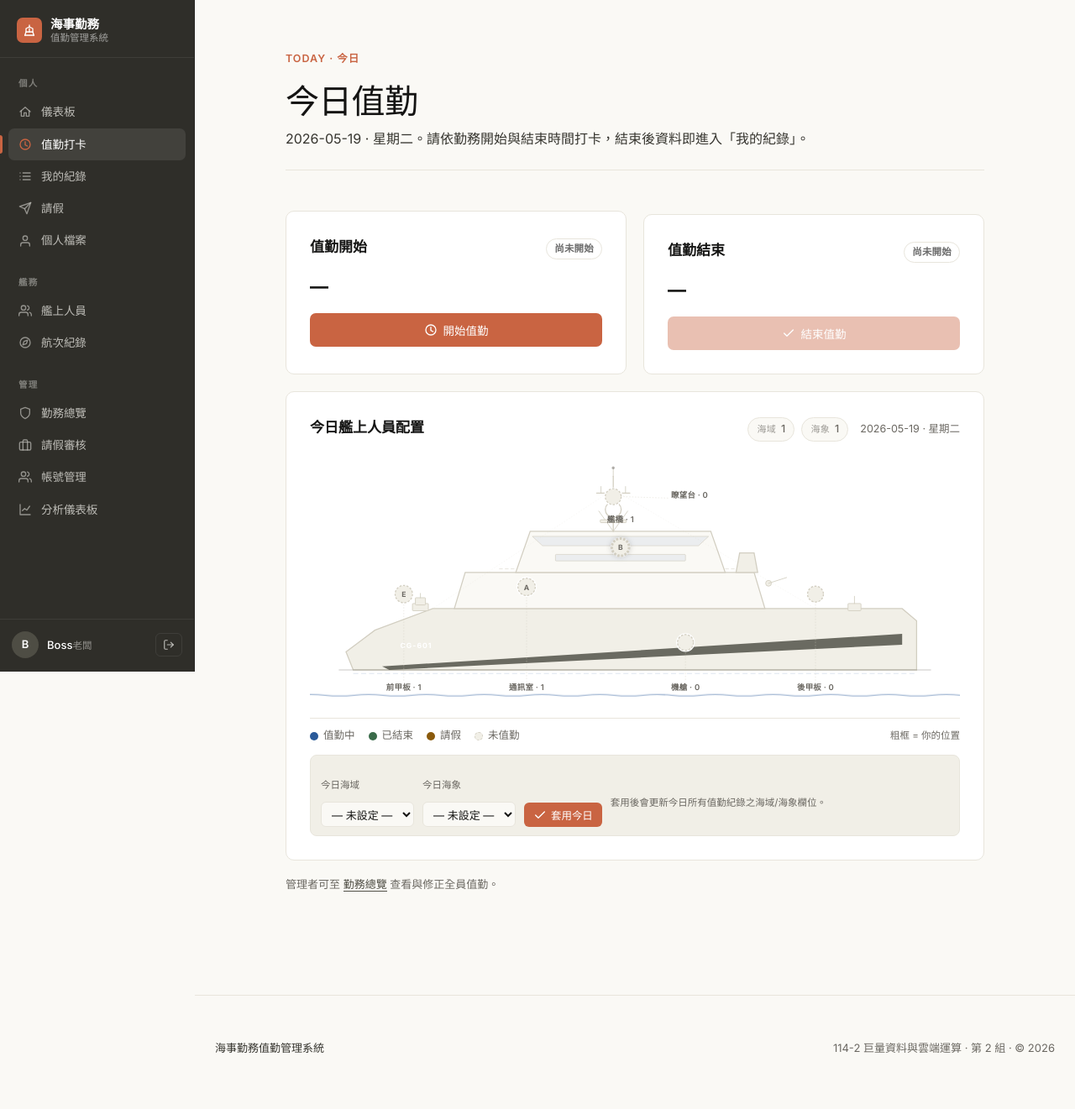
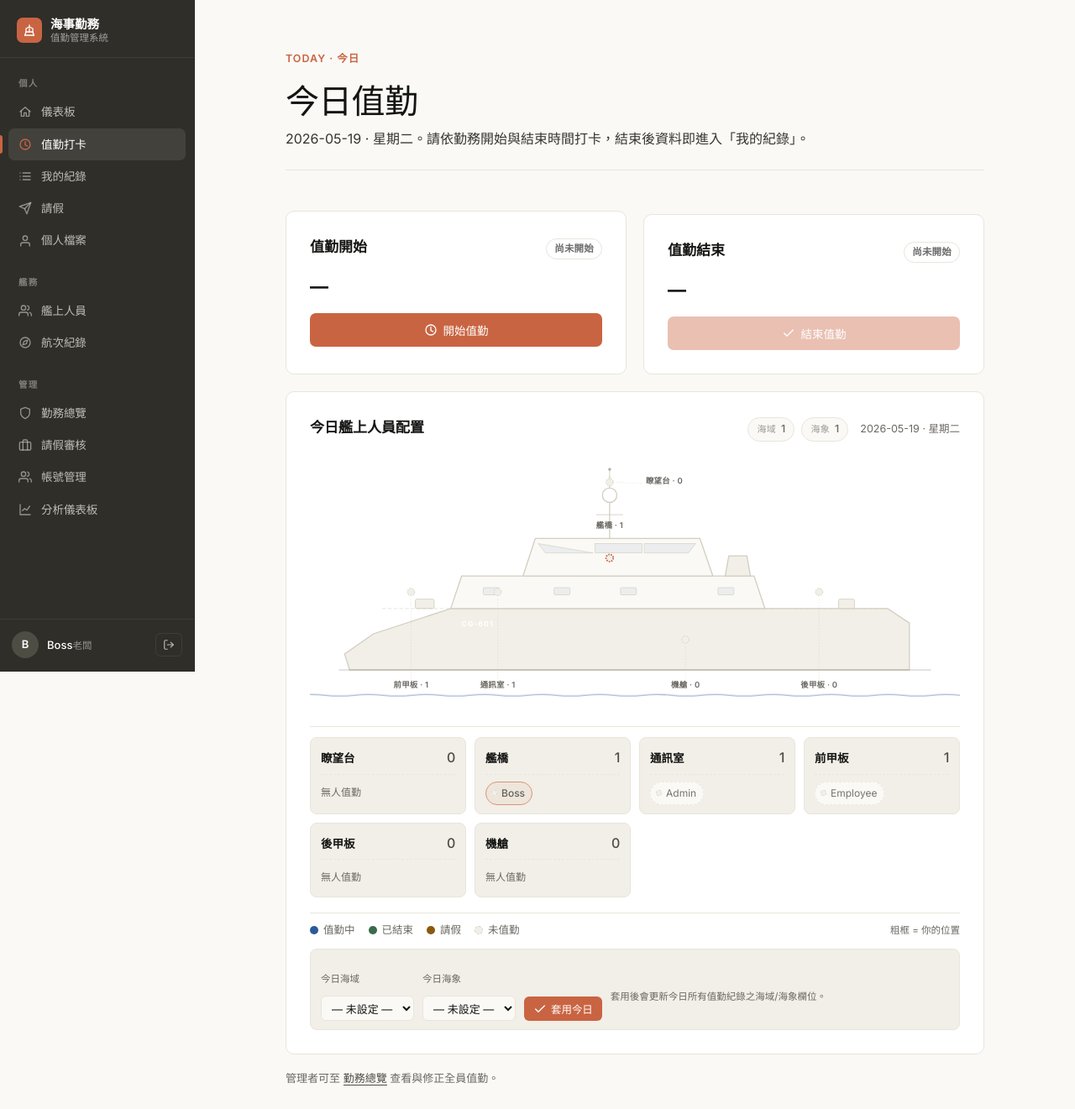
Before and after one commit to rocjveteran/114-2_BigDataCC-2nd, a PHP site: page /punch.php in a window 1280 px wide. Shown: the top 1321 px of the page at 84% size. Before the commit the page ends 1255 px from the top, so only its background shows below. Run offline with PHP 8.4, Linux system fonts and the light colour scheme; a user stored in the database is signed in; data comes from the database, SQL or seed files in the repository; data that the repository does not hold is empty.

Commit message:
[app] 船艦視覺化大幅簡化 + 新增站位人員清單區塊
船體：
- 移除大斜條 wedge（蓋住 CG-601 與機艙趙）→ 改為一條細斜線 accent
- 移除信號旗繩 halyards、多餘 antenna platforms、tripod struts、water cannon mount
- 簡化桅杆：只剩 1 條垂直 + 1 個雷達球 + 1 條天線橫桿 + 頂尖
- 駕駛艙窗：1 條長條 → 3 個前傾梯形窗
- 下層艙窗：移除長條 → 4 個分離小窗
- 武器位置調整與重畫，更清楚識別

人物標記：
- 大圓形 + halo + 姓首字 (B/A/E/林…) → 改為 r=5 小色點
- Hover 自動放大 1.4×，title tooltip 顯示「姓名 · 狀態」
- 自己用 RAL accent 橘色描邊區別

新增 station roster 區塊（船下方）：
- 6 個站位獨立卡片：站位名 + 人數 + chip 清單
- 每人 chip 含顏色點 (info/ok/warn/off) + 姓名
- 自己的 chip 強調為橘色邊 + soft 橘背景

效果：船面不再擁擠、結構清晰、人員資訊在獨立區塊充分展開。

Co-Authored-By: Claude Opus 4.7 <noreply@anthropic.com>

```diff
--- a/src/app/punch.php
+++ b/src/app/punch.php
@@ -223,15 +223,16 @@ $wd = $weekday_zh[(int)date('w')];
       ];
     }
 
-    // Coords for Anping-class side profile (canvas 900 x 360)
-    // Hull line at y=215; superstructure y=160-215; bridge y=105-160; mast y=40-105; waves y=340+
+    // Anping-class side profile (canvas 900 x 360)
+    // Vertical zones:  mast 20-115 / bridge 115-170 / lower-super 170-215 / hull 215-300
+    // Label band: y=325. Waves: y>=340.
     $pos_coords = [
-      '瞭望台' => ['cx'=>420, 'cy'=>60,  'cap'=>['x'=>500, 'y'=>62,  'leader'=>true, 'ta'=>'start' ]],
-      '艦橋'   => ['cx'=>430, 'cy'=>130, 'cap'=>['x'=>430, 'y'=>95,  'ta'=>'middle']],
-      '通訊室' => ['cx'=>300, 'cy'=>185, 'cap'=>['x'=>300, 'y'=>328, 'leader'=>true, 'ta'=>'middle']],
-      '前甲板' => ['cx'=>130, 'cy'=>195, 'cap'=>['x'=>130, 'y'=>328, 'leader'=>true, 'ta'=>'middle']],
-      '後甲板' => ['cx'=>700, 'cy'=>195, 'cap'=>['x'=>700, 'y'=>328, 'leader'=>true, 'ta'=>'middle']],
-      '機艙'   => ['cx'=>520, 'cy'=>262, 'cap'=>['x'=>520, 'y'=>328, 'leader'=>true, 'ta'=>'middle']],
+      '瞭望台' => ['cx'=>415, 'cy'=>40,  'cap'=>['x'=>465, 'y'=>42,  'leader'=>true, 'ta'=>'start' ]],
+      '艦橋'   => ['cx'=>415, 'cy'=>145, 'cap'=>['x'=>415, 'y'=>104, 'ta'=>'middle']],
+      '通訊室' => ['cx'=>260, 'cy'=>192, 'cap'=>['x'=>260, 'y'=>325, 'leader'=>true, 'ta'=>'middle']],
+      '前甲板' => ['cx'=>140, 'cy'=>192, 'cap'=>['x'=>140, 'y'=>325, 'leader'=>true, 'ta'=>'middle']],
+      '後甲板' => ['cx'=>705, 'cy'=>192, 'cap'=>['x'=>705, 'y'=>325, 'leader'=>true, 'ta'=>'middle']],
+      '機艙'   => ['cx'=>520, 'cy'=>258, 'cap'=>['x'=>520, 'y'=>325, 'leader'=>true, 'ta'=>'middle']],
     ];
     $st_zh_map = ['on'=>'值勤中','done'=>'已結束','leave'=>'請假','off'=>'未值勤'];
 
@@ -267,75 +268,64 @@ $wd = $weekday_zh[(int)date('w')];
       </div>
       <svg class="ship-svg" viewBox="0 0 900 360" xmlns="http://www.w3.org/2000/svg" role="img" aria-label="海巡署安平級巡防艦人員配置示意圖">
         <!-- ═══════════════════════════════════════════════════════════════
-             安平級巡防艦 (Anping-class OPV, 600t)
-             Wave-piercing catamaran, angular stealth profile
+             安平級巡防艦 (Anping-class OPV, 600t) — minimalist line-art
+             人物以小圓點呈現，hover 顯示姓名；詳細名單於下方獨立區塊。
              ═══════════════════════════════════════════════════════════════ -->
 
-        <!-- Hull — sharp wave-piercing bow, flat bottom, vertical stern -->
+        <!-- HULL: low freeboard, angular wave-piercing bow, vertical stern -->
         <path class="sh-hull" d="
-          M 60,300
-          L 50,275
-          L 90,245
-          L 170,215
-          L 820,215
-          L 840,232
-          L 840,300
+          M 55,300
+          L 48,278
+          L 88,250
+          L 195,215
+          L 800,215
+          L 830,235
+          L 830,300
           Z"/>
-        <!-- Hull diagonal stripe (海巡 identification, RAL primary subtle) -->
-        <path class="sh-stripe" d="M 100,295 L 820,250 L 820,265 L 110,300 Z"/>
-        <!-- Bow registration text -->
-        <text class="sh-reg" x="125" y="270" text-anchor="start">CG-601</text>
 
-        <!-- Lower superstructure (comms/cabin tier) -->
-        <path class="sh-struct" d="M 200,215 L 215,165 L 615,165 L 630,215 Z"/>
-        <!-- Upper bridge tier (raised, narrower, with forward-raked front) -->
-        <path class="sh-struct" d="M 285,165 L 305,108 L 555,108 L 575,165 Z"/>
-        <!-- Bridge front raked window band (sloped to follow front edge) -->
-        <path class="sh-window" d="M 308,115 L 322,128 L 538,128 L 552,115 Z"/>
-        <!-- Bridge side window strip (long horizontal slot) -->
-        <rect class="sh-window" x="340" y="140" width="180" height="9" rx="1"/>
-        <!-- Wing platform (port bridge wing extension) -->
-        <line class="sh-railing" x1="262" y1="160" x2="285" y2="160"/>
-        <line class="sh-railing" x1="575" y1="160" x2="598" y2="160"/>
+        <!-- Thin subtle accent stripe (海巡 identification — single line, no fill wedge) -->
+        <line class="sh-stripe-line" x1="110" y1="260" x2="790" y2="245"/>
 
-        <!-- Mast assembly (single integrated mast with radar dome) -->
-        <line class="sh-mast" x1="420" y1="108" x2="420" y2="32"/>
-        <!-- Mast struts (tripod-like) -->
-        <line class="sh-mast-thin" x1="420" y1="108" x2="400" y2="80"/>
-        <line class="sh-mast-thin" x1="420" y1="108" x2="440" y2="80"/>
-        <!-- Lower antenna platform -->
-        <rect class="sh-platform" x="402" y="92" width="36" height="4" rx="1"/>
-        <!-- Radar dome (signature feature of Anping) -->
-        <circle class="sh-dome" cx="420" cy="78" r="11"/>
-        <!-- Upper antenna platform / sensor mount -->
-        <line class="sh-mast" x1="397" y1="55" x2="443" y2="55"/>
-        <line class="sh-mast-thin" x1="403" y1="55" x2="403" y2="46"/>
-        <line class="sh-mast-thin" x1="437" y1="55" x2="437" y2="46"/>
-        <!-- Top antenna -->
-        <line class="sh-mast-thin" x1="420" y1="32" x2="420" y2="20"/>
-        <circle cx="420" cy="20" r="2" fill="var(--muted)" opacity=".5"/>
-        <!-- Signal flag halyards (dashed lines from mast to bow/stern, decorative) -->
-        <line class="sh-halyard" x1="420" y1="50" x2="170" y2="215"/>
-        <line class="sh-halyard" x1="420" y1="50" x2="700" y2="215"/>
+        <!-- LOWER SUPERSTRUCTURE -->
+        <path class="sh-struct" d="M 195,215 L 210,170 L 615,170 L 630,215 Z"/>
 
-        <!-- Funnel (integrated, aft of bridge, low profile for stealth) -->
-        <path class="sh-funnel" d="M 590,165 L 595,138 L 615,138 L 620,165 Z"/>
+        <!-- UPPER BRIDGE (raised, raked-forward front) -->
+        <path class="sh-struct" d="M 295,170 L 312,118 L 540,118 L 558,170 Z"/>
 
-        <!-- Foredeck weapon — NCSIST 2.75in rocket launcher pedestal -->
-        <rect class="sh-weapon" x="142" y="208" width="22" height="10" rx="1"/>
-        <rect class="sh-weapon" x="146" y="200" width="14" height="10" rx="1"/>
-        <line class="sh-mast-thin" x1="153" y1="200" x2="153" y2="194"/>
+        <!-- Bridge front: 3 forward-raked windows -->
+        <path class="sh-window" d="M 316,125 L 326,138 L 392,138 Z"/>
+        <rect class="sh-window" x="395" y="125" width="65" height="13"/>
+        <path class="sh-window" d="M 463,125 L 534,125 L 524,138 L 463,138 Z"/>
 
-        <!-- Afterdeck weapon — 20mm autocannon -->
-        <rect class="sh-weapon" x="745" y="208" width="18" height="10" rx="1"/>
-        <line class="sh-mast-thin" x1="754" y1="208" x2="754" y2="198"/>
+        <!-- Lower super side windows (4 discrete panes, not a long strip) -->
+        <rect class="sh-window" x="240" y="186" width="22" height="10" rx="1.5"/>
+        <rect class="sh-window" x="338" y="186" width="22" height="10" rx="1.5"/>
+        <rect class="sh-window" x="430" y="186" width="22" height="10" rx="1.5"/>
+        <rect class="sh-window" x="565" y="186" width="22" height="10" rx="1.5"/>
 
-        <!-- Water cannon mount (above lower super, port side aft) -->
-        <circle class="sh-weapon" cx="635" cy="180" r="4"/>
-        <line class="sh-mast-thin" x1="635" y1="180" x2="660" y2="172"/>
+        <!-- FUNNEL (single, aft of bridge) -->
+        <path class="sh-funnel" d="M 575,170 L 580,142 L 605,142 L 610,170 Z"/>
 
-        <!-- Catamaran twin hull hint (visible at stern through water) -->
-        <line class="sh-water" x1="60" y1="305" x2="840" y2="305"/>
+        <!-- MAST: single vertical, one radar dome, one antenna crossbar -->
+        <line class="sh-mast" x1="415" y1="118" x2="415" y2="32"/>
+        <circle class="sh-dome" cx="415" cy="58" r="10"/>
+        <line class="sh-mast-thin" x1="397" y1="85" x2="433" y2="85"/>
+        <line class="sh-mast-thin" x1="415" y1="32" x2="415" y2="22"/>
+        <circle cx="415" cy="22" r="2" fill="var(--muted)" opacity=".5"/>
+
+        <!-- Bow weapon: NCSIST 70mm rocket pod (cylindrical mount) -->
+        <rect class="sh-weapon" x="146" y="202" width="26" height="13" rx="2"/>
+
+        <!-- Aft weapon: 20mm cannon -->
+        <rect class="sh-weapon" x="732" y="202" width="22" height="13" rx="2"/>
+
+        <!-- Deck rails on fore / aft -->
+        <line class="sh-railing" x1="100" y1="215" x2="195" y2="215"/>
+        <line class="sh-railing" x1="630" y1="215" x2="800" y2="215"/>
+
+        <!-- Hull registration (subtle, on upper hull) -->
+        <text class="sh-reg" x="210" y="240" text-anchor="start" fill="var(--text-soft)">CG-601</text>
+
         <!-- Waterline -->
         <line class="sh-waterline" x1="40" y1="300" x2="860" y2="300"/>
 
@@ -350,27 +340,26 @@ $wd = $weekday_zh[(int)date('w')];
           <?php endif; ?>
         </g>
 
-        <!-- Crew dots & station labels -->
+        <!-- Crew markers: small dots only (no initials), hover for tooltip; details in roster below -->
         <?php foreach ($pos_coords as $pos_name => $c):
           $people = $pos_groups[$pos_name] ?? [];
           $n = count($people);
           $cap = $c['cap'];
         ?>
-          <!-- Station label -->
+          <!-- Station label with count -->
           <text class="sh-pos-lbl" x="<?= $cap['x'] ?>" y="<?= $cap['y'] ?>" text-anchor="<?= $cap['ta'] ?>"><?= h($pos_name) ?> · <?= h($n) ?></text>
+
           <?php if (!empty($cap['leader'])):
             $dx = $cap['x'] - $c['cx'];
             $dy = $cap['y'] - $c['cy'];
             if (abs($dx) > abs($dy)) {
-              // horizontal leader (e.g., 瞭望台)
-              $lx1 = $c['cx'] + ($dx > 0 ?  14 : -14);
+              $lx1 = $c['cx'] + ($dx > 0 ?  10 : -10);
               $ly1 = $c['cy'];
               $lx2 = $cap['x'] + ($dx > 0 ? -4 :  4);
               $ly2 = $cap['y'];
             } else {
-              // vertical leader (e.g., 通訊室, 機艙)
               $lx1 = $c['cx'];
-              $ly1 = $c['cy'] + ($dy > 0 ?  14 : -14);
+              $ly1 = $c['cy'] + ($dy > 0 ?  10 : -10);
               $lx2 = $cap['x'];
               $ly2 = $cap['y'] + ($dy > 0 ? -12 : 12);
             }
@@ -379,27 +368,58 @@ $wd = $weekday_zh[(int)date('w')];
           <?php endif; ?>
 
           <?php if ($n === 0): ?>
-            <circle class="sh-halo" cx="<?= $c['cx'] ?>" cy="<?= $c['cy'] ?>" r="13"/>
-            <circle class="sh-dot off" cx="<?= $c['cx'] ?>" cy="<?= $c['cy'] ?>" r="11"/>
+            <circle class="sh-mark off" cx="<?= $c['cx'] ?>" cy="<?= $c['cy'] ?>" r="5"/>
           <?php else: ?>
-            <?php foreach ($people as $i => $person):
-              [$cx, $cy] = dot_pos($i, $n, $c['cx'], $c['cy']);
-              $st    = $person['status'];
-              $me    = $person['is_me'] ? ' me' : '';
-              $init  = mb_substr($person['name'], 0, 1);
-              $tfill = ($st === 'on' || $st === 'done') ? '#fff' : 'var(--muted)';
-              $st_zh = $st_zh_map[$st];
+            <?php
+              // Small dots in a single horizontal cluster (centered on cx)
+              $gap = 12; // px between dot centers
+              $total_w = ($n - 1) * $gap;
+              $start_x = $c['cx'] - $total_w / 2;
+              foreach ($people as $i => $person):
+                $cx = $start_x + $i * $gap;
+                $cy = $c['cy'];
+                $st = $person['status'];
+                $me = $person['is_me'] ? ' me' : '';
+                $st_zh = $st_zh_map[$st];
             ?>
               <g class="sh-crew-marker">
                 <title><?= h($person['name']) ?> · <?= $st_zh ?></title>
-                <circle class="sh-halo" cx="<?= round($cx, 1) ?>" cy="<?= round($cy, 1) ?>" r="14"/>
-                <circle class="sh-dot <?= h($st.$me) ?>" cx="<?= round($cx, 1) ?>" cy="<?= round($cy, 1) ?>" r="12"/>
-                <text class="sh-init" x="<?= round($cx, 1) ?>" y="<?= round($cy + 4, 1) ?>" text-anchor="middle" fill="<?= $tfill ?>"><?= h($init) ?></text>
+                <circle class="sh-mark <?= h($st.$me) ?>" cx="<?= round($cx, 1) ?>" cy="<?= $cy ?>" r="5"/>
               </g>
             <?php endforeach; ?>
           <?php endif; ?>
         <?php endforeach; ?>
       </svg>
+
+      <!-- ── Station roster (independent zone showing who is at each station) ── -->
+      <div class="ship-roster">
+        <?php foreach ($pos_coords as $pos_name => $c):
+          $people = $pos_groups[$pos_name] ?? [];
+        ?>
+          <div class="srs-station">
+            <div class="srs-head">
+              <span class="srs-name"><?= h($pos_name) ?></span>
+              <span class="srs-cnt"><?= h(count($people)) ?></span>
+            </div>
+            <?php if (empty($people)): ?>
+              <div class="srs-empty">無人值勤</div>
+            <?php else: ?>
+              <div class="srs-people">
+                <?php foreach ($people as $person):
+                  $st = $person['status'];
+                  $me = $person['is_me'] ? ' me' : '';
+                  $st_zh = $st_zh_map[$st];
+                ?>
+                  <span class="srs-chip <?= h($st.$me) ?>" title="<?= h($st_zh) ?>">
+                    <span class="srs-dot"></span><?= h($person['name']) ?>
+                  </span>
+                <?php endforeach; ?>
+              </div>
+            <?php endif; ?>
+          </div>
+        <?php endforeach; ?>
+      </div>
+
       <div class="ship-legend">
         <span class="ship-legend-item"><span class="ship-legend-dot on"></span>值勤中</span>
         <span class="ship-legend-item"><span class="ship-legend-dot done"></span>已結束</span>
--- a/src/app/style.css
+++ b/src/app/style.css
@@ -918,7 +918,17 @@ td .btn{ vertical-align: middle; }
   fill: var(--card);
   stroke: none;
 }
-/* Crew dots */
+
+/* Small crew marker dots (single-row cluster, no initials) */
+.sh-mark{ transition: transform .12s, opacity .12s; cursor: default; }
+.sh-mark.on   { fill: var(--info); stroke: var(--card); stroke-width: 1.2; }
+.sh-mark.done { fill: var(--ok);   stroke: var(--card); stroke-width: 1.2; }
+.sh-mark.leave{ fill: var(--warn); stroke: var(--card); stroke-width: 1.2; }
+.sh-mark.off  { fill: var(--bg-alt); stroke: var(--line-strong); stroke-width: 1.1; stroke-dasharray: 2 1.5; }
+.sh-mark.me   { stroke: var(--accent); stroke-width: 2; }
+.sh-crew-marker:hover .sh-mark{ transform: scale(1.4); transform-origin: center; transform-box: fill-box; }
+
+/* Crew dots (legacy big initialled style — kept for backward compat but unused) */
 .sh-dot{ transition: opacity .15s; }
 .sh-dot.on   { fill: var(--info);        stroke: var(--info);        stroke-width: 2; }
 .sh-dot.done { fill: var(--ok);          stroke: var(--ok);          stroke-width: 2; }
@@ -955,6 +965,62 @@ td .btn{ vertical-align: middle; }
 .ship-legend-dot.done { background: var(--ok); }
 .ship-legend-dot.leave{ background: var(--warn); }
 .ship-legend-dot.off  { background: var(--bg-alt); border: 1.5px dashed var(--line-strong); }
+
+/* ── Station roster (below ship, lists who is at each station) ── */
+.ship-roster{
+  display: grid;
+  grid-template-columns: repeat(auto-fit, minmax(170px, 1fr));
+  gap: 10px;
+  margin-top: 16px;
+  padding: 12px 0;
+  border-top: 1px solid var(--line);
+}
+.srs-station{
+  background: var(--bg-alt);
+  border: 1px solid var(--line);
+  border-radius: 8px;
+  padding: 10px 12px;
+}
+.srs-head{
+  display: flex; align-items: baseline; justify-content: space-between;
+  margin-bottom: 8px;
+  padding-bottom: 6px;
+  border-bottom: 1px dashed var(--line);
+}
+.srs-name{ font-size: 13.5px; font-weight: 600; color: var(--text); }
+.srs-cnt{
+  font-family: var(--font-sans);
+  font-size: 16px;
+  font-weight: 500;
+  color: var(--primary);
+  letter-spacing: -0.3px;
+}
+.srs-people{ display: flex; flex-wrap: wrap; gap: 5px; }
+.srs-empty{ font-size: 12px; color: var(--muted); font-style: normal; padding: 3px 0; }
+.srs-chip{
+  display: inline-flex; align-items: center; gap: 5px;
+  padding: 3px 8px 3px 6px;
+  border-radius: 999px;
+  background: var(--card);
+  border: 1px solid var(--line);
+  font-size: 12px;
+  color: var(--text-soft);
+  white-space: nowrap;
+}
+.srs-chip .srs-dot{
+  width: 7px; height: 7px;
+  border-radius: 50%;
+  flex-shrink: 0;
+}
+.srs-chip.on    { border-color: rgba(42,90,153,.30); }
+.srs-chip.on    .srs-dot{ background: var(--info); }
+.srs-chip.done  { border-color: rgba(58,107,74,.30); }
+.srs-chip.done  .srs-dot{ background: var(--ok); }
+.srs-chip.leave { border-color: rgba(138,90,12,.32); }
+.srs-chip.leave .srs-dot{ background: var(--warn); }
+.srs-chip.off   { border-style: dashed; opacity: .65; }
+.srs-chip.off   .srs-dot{ background: var(--bg-alt); border: 1px dashed var(--line-strong); }
+.srs-chip.me    { border: 1.5px solid var(--accent); background: var(--accent_soft); color: var(--text); font-weight: 500; }
 
 /* ══════════════════════════════════════════════════════════════════════
    Sidebar navigation (RAL 7013 themed)
```
